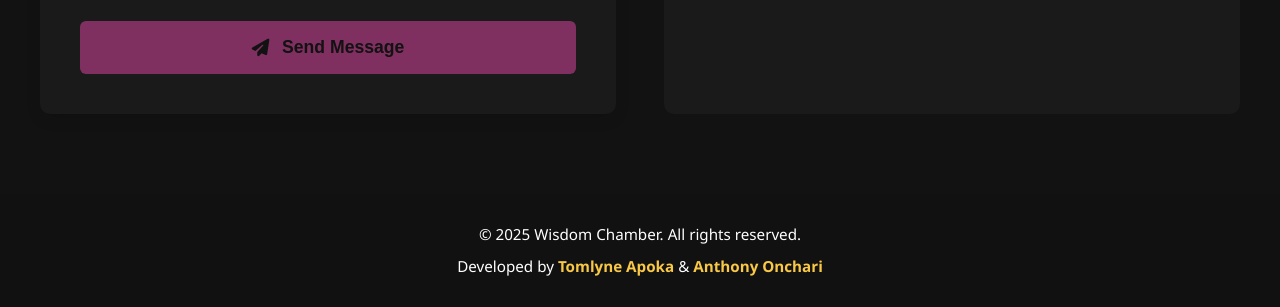
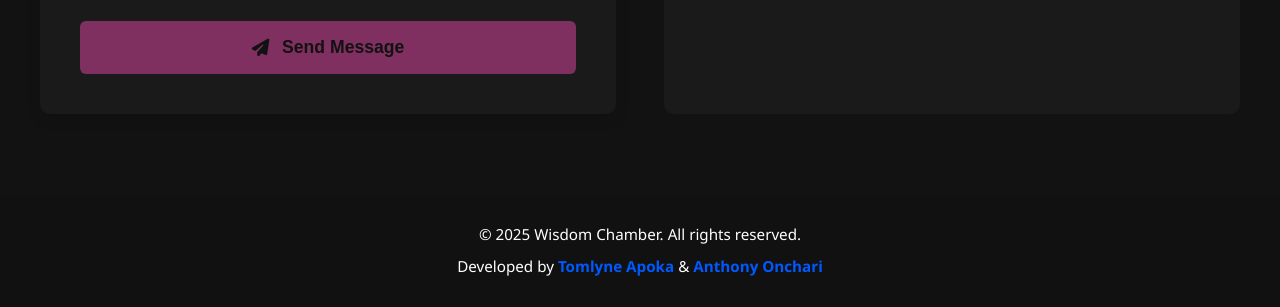
Before and after one commit to Tomlyne-Tech/wisdom-2, a plain HTML site: page index.html in a window 1280 px wide. Shown: the part 6755-7062 px from the top of the page. Drawn offline with nearby package versions, Linux system fonts and the light colour scheme.

Commit message:
Footer 002 commit

```diff
--- a/style.css
+++ b/style.css
@@ -957,7 +957,6 @@ body {
 
 
 
-
 .footer {
   background-color: #111;
   color: #fff;
@@ -972,7 +971,7 @@ body {
 }
 
 .footer a {
-  color: #f9c846;
+  color: #0059ff;
   text-decoration: none;
   font-weight: 600;
 }
```
